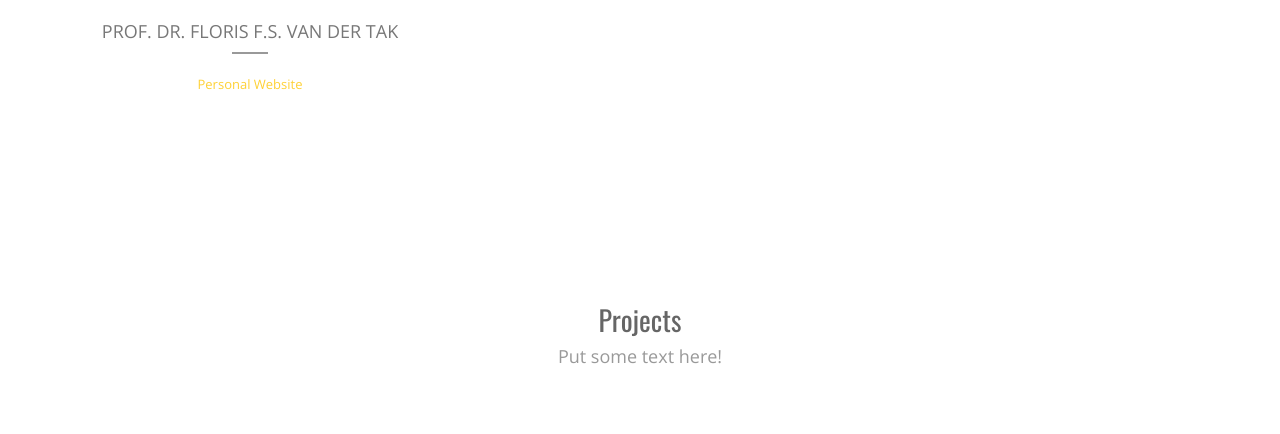
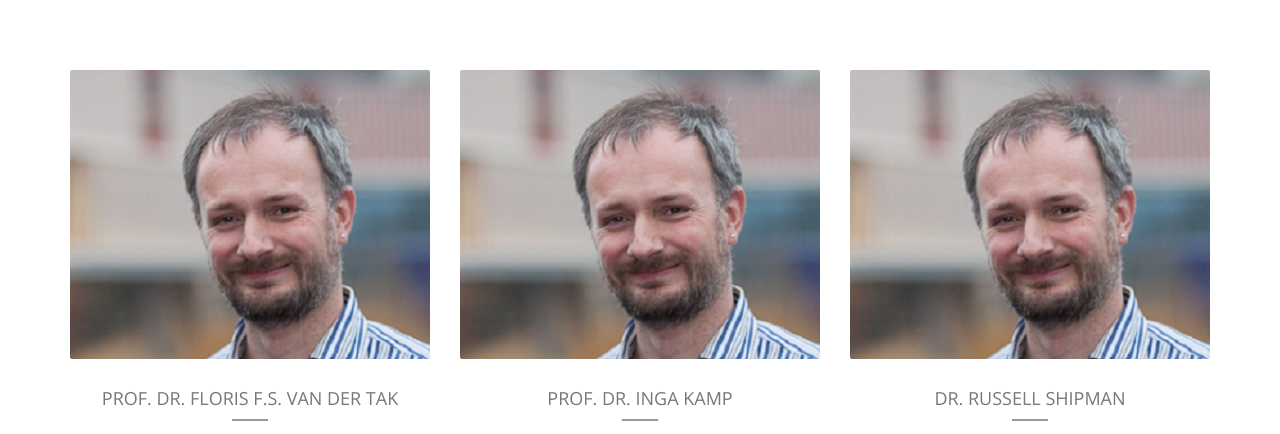
Before and after one commit to bayronportilla/ism_website, a PHP site: page /index.html in a window 1280 px wide. Shown: the part 3040-3474 px from the top of the page. Run offline with PHP 8.4, Linux system fonts and the light colour scheme.

Commit message:
Adding new members and fixing errors in the images.

```diff
--- a/content/members.csv
+++ b/content/members.csv
@@ -10,4 +10,7 @@ Dr.,Vera,,,Dobos,,,https://veradobos.webnode.com/,images/team/DobosV2019.jpg
 ,Nick,,,Oberg,MSc,,https://www.astro.rug.nl/~oberg/,https://pbs.twimg.com/profile_images/1134999892605247489/1iwOlj-s_400x400.jpg
 ,Andres Felipe,,,Ramos Padilla,MSc,,https://www.astro.rug.nl/~ramos/,https://static.wixstatic.com/media/d1f597_5a02f12c4af34d3797e7bd65381ea28f~mv2.jpg
 ,Bayron,,,Portilla,MSc,,https://www.astro.rug.nl/~portilla/,images/team/bayron.jpg
-,New,,,Student,MSc,,,https://cdn2.iconfinder.com/data/icons/4web-3/139/header-account-image-line-512.png
+,Francisco ,,,Ardevol Martinez,MSc,,https://franciscoardevolmartinez.github.io/,https://franciscoardevolmartinez.github.io/images/me.jpg
+,Areli ,,,Castrejon,MSc,,www.arelicastrejon.com,https://cdn2.iconfinder.com/data/icons/4web-3/139/header-account-image-line-512.png
+,Jayatee ,,,Kanwar,MSc,,https://jayateekanwar.weebly.com/,https://cdn2.iconfinder.com/data/icons/4web-3/139/header-account-image-line-512.png
+,Mark,,,Oosterloo,MSc,,https://www.linkedin.com/in/mark-oosterloo-6b73a5163/,images/team/MarkOosterloo.jpg
--- a/index.html
+++ b/index.html
@@ -238,7 +238,7 @@
 
                 <div class="col-md-4">
                     <div class="welcome-section text-center">
-                        <img src="images/team/img1.jpg" class="img-responsive" alt="..">
+                        <img src="images/team/floris.jpg" class="img-responsive" alt="..">
                         <h4>Prof. Dr. Floris F.S. van der Tak</h4>
                         <div class="border"></div>
                         <p> <a href="mailto:vdtak@sron.nl">Email</a> / <a href="https://personal.sron.nl/~vdtak/">Personal Website</a> </p>
@@ -257,7 +257,7 @@
 
                 <div class="col-md-4">
                     <div class="welcome-section text-center">
-                        <img src="images/team/img1.jpg" class="img-responsive" alt="..">
+                        <img src="images/team/floris.jpg" class="img-responsive" alt="..">
                         <h4>Dr. Russell Shipman</h4>
                         <div class="border"></div>
                         <p> <a href="mailto:R.F.Shipman@sron.nl">Email</a> / <a href="https://www.researchgate.net/profile/Russell_Shipman">Personal Website</a> </p>
@@ -275,7 +275,7 @@
 
                 <div class="col-md-4">
                     <div class="welcome-section text-center">
-                        <img src="images/team/img1.jpg" class="img-responsive" alt="..">
+                        <img src="images/team/floris.jpg" class="img-responsive" alt="..">
                         <h4>Prof. Dr. Floris, F.S. van der Tak</h4>
                         <div class="border"></div>
                         <p> <a href="https://personal.sron.nl/~vdtak/">Personal Website</a> </p>
@@ -284,7 +284,7 @@
 
                 <div class="col-md-4">
                     <div class="welcome-section text-center">
-                        <img src="images/team/img1.jpg" class="img-responsive" alt="..">
+                        <img src="images/team/floris.jpg" class="img-responsive" alt="..">
                         <h4>Prof. Dr. Floris F.S. van der Tak</h4>
                         <div class="border"></div>
                         <p> <a href="https://personal.sron.nl/~vdtak/">Personal Website</a> </p>
@@ -293,7 +293,7 @@
 
                 <div class="col-md-4">
                     <div class="welcome-section text-center">
-                        <img src="images/team/img1.jpg" class="img-responsive" alt="..">
+                        <img src="images/team/floris.jpg" class="img-responsive" alt="..">
                         <h4>Prof. Dr. Floris F.S. van der Tak</h4>
                         <div class="border"></div>
                         <p> <a href="https://personal.sron.nl/~vdtak/">Personal Website</a> </p>
@@ -302,7 +302,7 @@
 
                 <div class="col-md-4">
                     <div class="welcome-section text-center">
-                        <img src="images/team/img1.jpg" class="img-responsive" alt="..">
+                        <img src="images/team/floris.jpg" class="img-responsive" alt="..">
                         <h4>Prof. Dr. Floris F.S. van der Tak</h4>
                         <div class="border"></div>
                         <p> <a href="https://personal.sron.nl/~vdtak/">Personal Website</a> </p>
@@ -330,7 +330,7 @@
 
                 <div class="col-md-4">
                     <div class="welcome-section text-center">
-                        <img src="images/team/img1.jpg" class="img-responsive" alt="..">
+                        <img src="images/team/floris.jpg" class="img-responsive" alt="..">
                         <h4>Prof. Dr. Floris F.S. van der Tak</h4>
                         <div class="border"></div>
                         <p> <a href="mailto:vdtak@sron.nl">Email</a> / <a href="https://personal.sron.nl/~vdtak/">Personal Website</a> </p>
@@ -339,7 +339,7 @@
 
                 <div class="col-md-4">
                     <div class="welcome-section text-center">
-                        <img src="images/team/img1.jpg" class="img-responsive" alt="..">
+                        <img src="images/team/floris.jpg" class="img-responsive" alt="..">
                         <h4>Prof. Dr. Inga Kamp</h4>
                         <div class="border"></div>
                         <p> <a href="mailto:kamp@astro.rug.nl">Email</a> / <a href="https://www.astro.rug.nl/~kamp/">Personal Website</a> </p>
@@ -349,7 +349,7 @@
 
                 <div class="col-md-4">
                     <div class="welcome-section text-center">
-                        <img src="images/team/img1.jpg" class="img-responsive" alt="..">
+                        <img src="images/team/floris.jpg" class="img-responsive" alt="..">
                         <h4>Dr. Russell Shipman</h4>
                         <div class="border"></div>
                         <p> <a href="mailto:R.F.Shipman@sron.nl">Email</a> / <a href="https://www.researchgate.net/profile/Russell_Shipman">Personal Website</a> </p>
--- a/index_original.php
+++ b/index_original.php
@@ -283,7 +283,7 @@
 
                 <div class="col-md-4">
                     <div class="welcome-section text-center">
-                        <img src="images/team/img1.jpg" class="img-responsive" alt="..">
+                        <img src="images/team/floris.jpg" class="img-responsive" alt="..">
                         <h4>Prof. Dr. Floris F.S. van der Tak</h4>
                         <div class="border"></div>
                         <p> <a href="mailto:">Email</a> / <a href="https://personal.sron.nl/~vdtak/">Personal Website</a> </p>
@@ -292,7 +292,7 @@
 
                 <div class="col-md-4">
                     <div class="welcome-section text-center">
-                        <img src="images/team/img1.jpg" class="img-responsive" alt="..">
+                        <img src="images/team/floris.jpg" class="img-responsive" alt="..">
                         <h4>Prof. Dr. Inga Kamp</h4>
                         <div class="border"></div>
                         <p> <a href="mailto:">Email</a> / <a href="https://www.astro.rug.nl/~kamp/">Personal Website</a> </p>
@@ -302,7 +302,7 @@
 
                 <div class="col-md-4">
                     <div class="welcome-section text-center">
-                        <img src="images/team/img1.jpg" class="img-responsive" alt="..">
+                        <img src="images/team/floris.jpg" class="img-responsive" alt="..">
                         <h4>Dr. Russell Shipman</h4>
                         <div class="border"></div>
                         <p> <a href="mailto:">Email</a> / <a href="https://www.researchgate.net/profile/Russell_Shipman">Personal Website</a> </p>
--- a/php/papers.php
+++ b/php/papers.php
@@ -214,8 +214,8 @@
 			$temp = explode('/abs/',$entry->get_id());
 			echo $tab."<div class=\"col-md-12\">\n";
 			echo $tab."\t<div class=\"latest-post\">\n";
-			echo $tab."\t<img src=\"images/Arxiv";
-			echo ".png\" class=\"img-responsive\" alt=\"\">\n";
+			echo $tab."\t<img src=\"images/team/ArxivAstro";
+			echo ".jpg\" class=\"img-responsive\" alt=\"\">\n";
 
 			//title
 			echo $tab."\t<h4><a href=";
```
Also changed, not shown: images/team/_notes/dwsync.xml (deleted, +0 -21 lines), index.php (+5 -18 lines), images/team/ArxivAstro.jpg (added), images/team/MarkOosterloo.jpg (added), images/team/olife-logo-retina.jpg (added), images/team/paper1.png (deleted).
